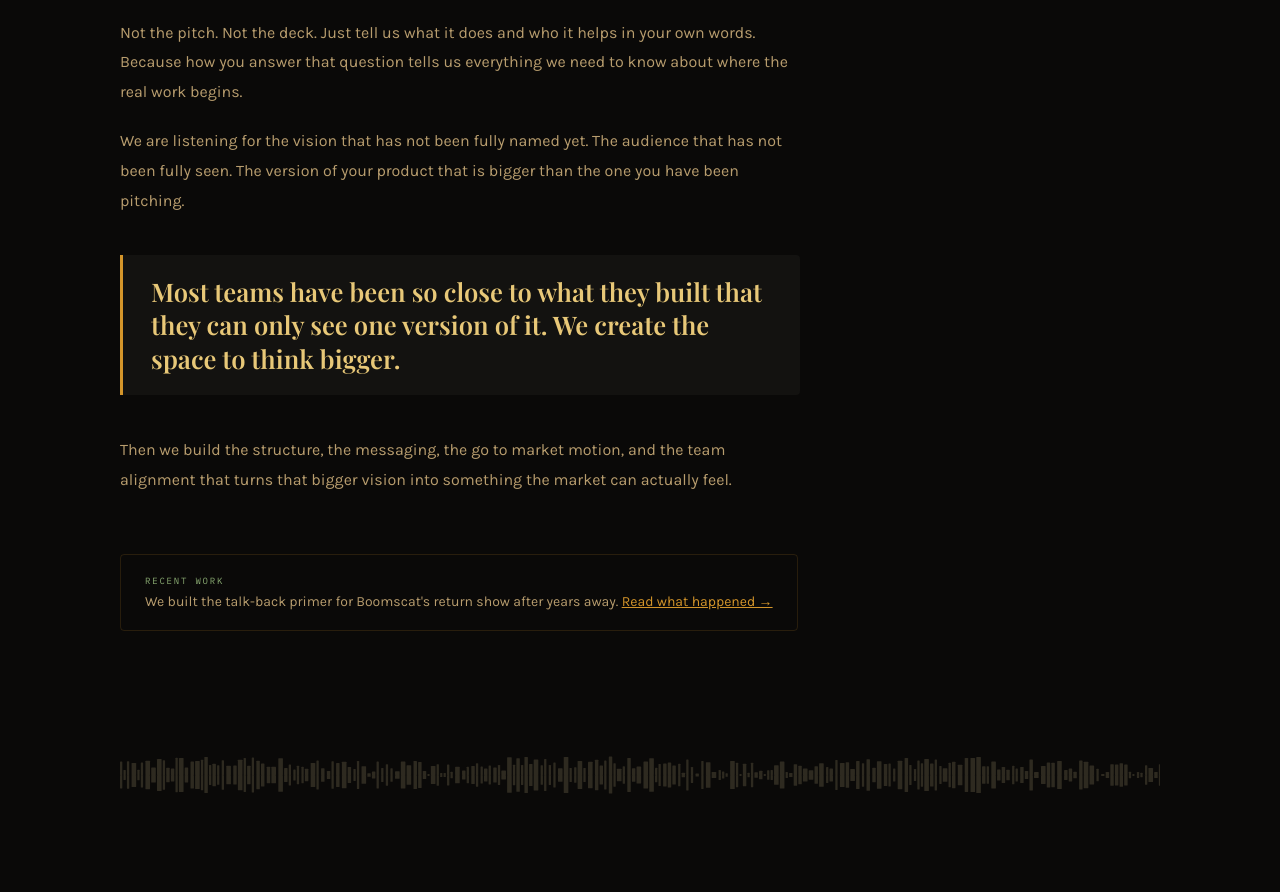
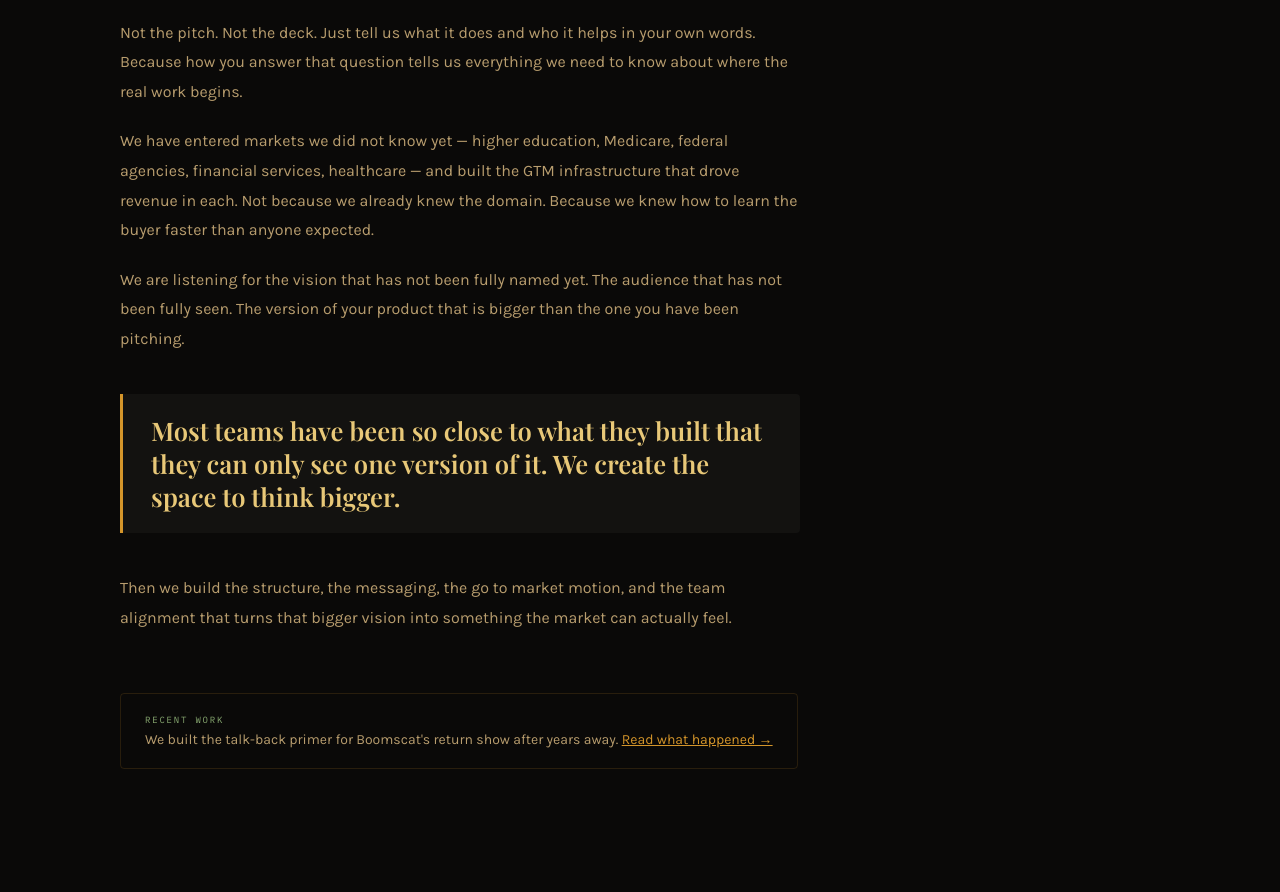
Before and after one commit to mouseandmatter-cell/Mouse-Matter, an Eleventy site: page src/index.html in a window 1280 px wide. Shown: the part 2148-3040 px from the top of the page. Built offline with nearby package versions, Linux system fonts and the light colour scheme; Eleventy itself is replaced by a stand-in of ours; files that its build step writes are made by us from their sources; a web font is replaced by a local one.

Commit message:
Update index.html

```diff
--- a/src/index.html
+++ b/src/index.html
@@ -992,6 +992,7 @@ content_css: |
   </div>
   <h2 class="work-headline fade-up">The first thing we ask is simple.<br><em>Tell me about your product.</em></h2>
   <p class="work-body fade-up">Not the pitch. Not the deck. Just tell us what it does and who it helps in your own words. Because how you answer that question tells us everything we need to know about where the real work begins.</p>
+  <p class="work-body fade-up">We have entered markets we did not know yet — higher education, Medicare, federal agencies, financial services, healthcare — and built the GTM infrastructure that drove revenue in each. Not because we already knew the domain. Because we knew how to learn the buyer faster than anyone expected.</p>
   <p class="work-body fade-up">We are listening for the vision that has not been fully named yet. The audience that has not been fully seen. The version of your product that is bigger than the one you have been pitching.</p>
 
   <blockquote style="border-left: 3px solid var(--gold); margin: 2.5rem 0; padding: 1.25rem 1.75rem; background: var(--panel); border-radius: 0 4px 4px 0; max-width: 680px;">
```
